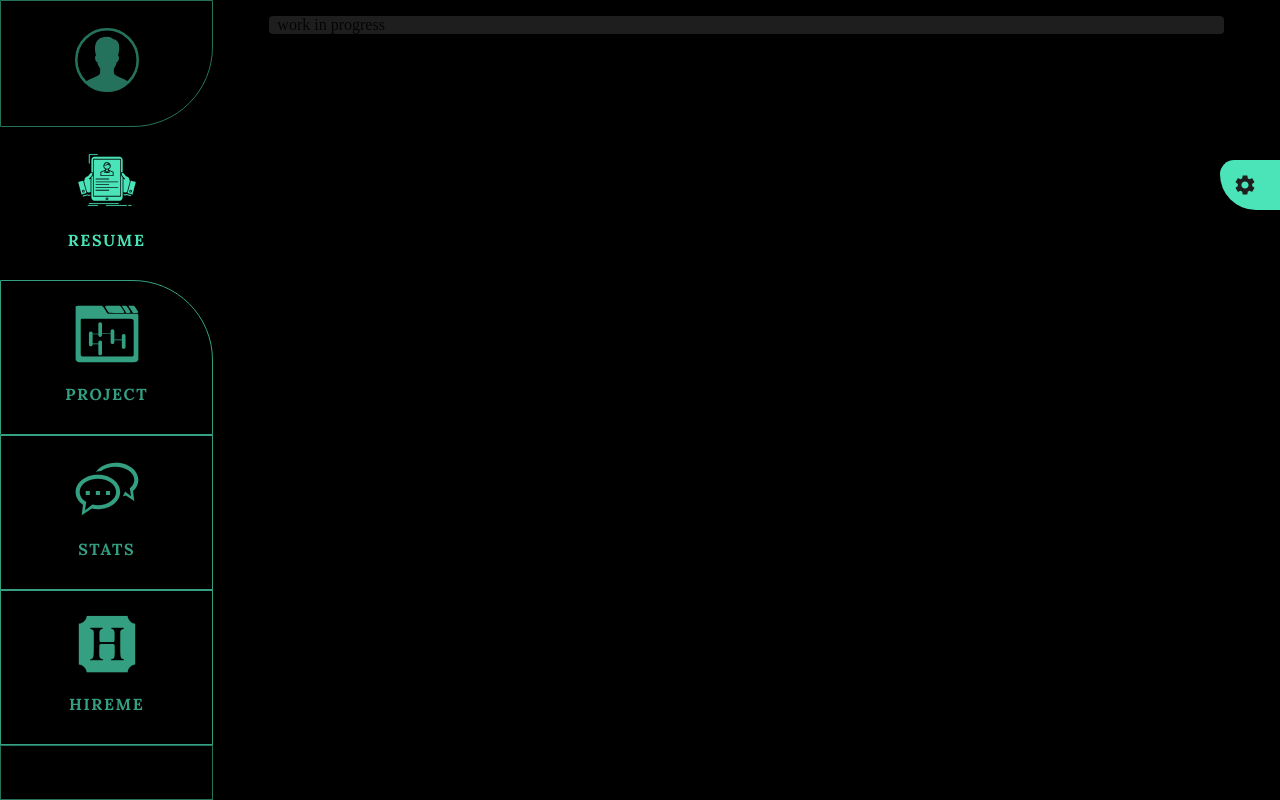
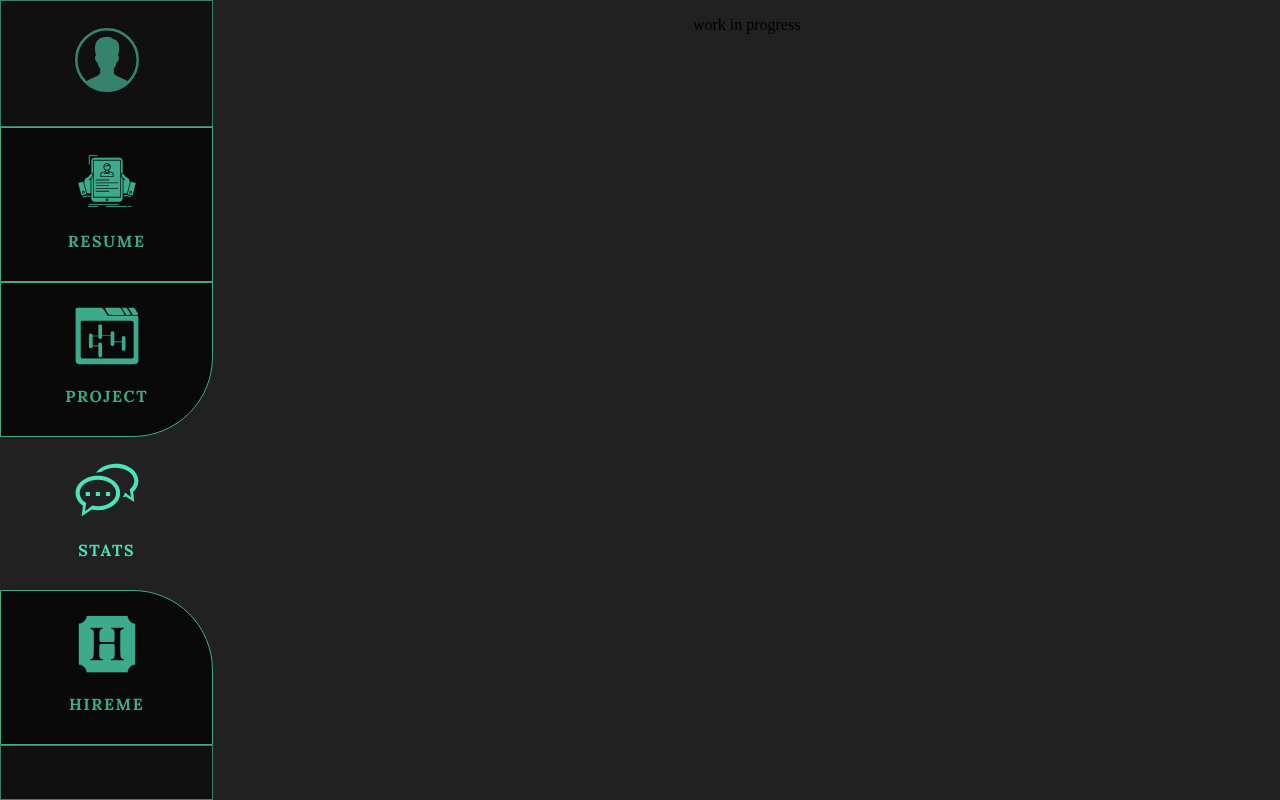
Before and after one commit to fir0j/MyPresenceInInternet, a React (Create React App) app: page /stats in a window 1280 px wide. Built offline with nearby package versions, Linux system fonts and the light colour scheme.

Commit message:
added hybrid navbar

```diff
--- a/public/index.html
+++ b/public/index.html
@@ -31,7 +31,14 @@
     />
     <title>Resume</title>
   </head>
-  <body style="margin: 0; padding: 0; box-sizing: border-box">
+  <style>
+    *:not(svg) {
+      margin: 0;
+      padding: 0;
+      box-sizing: border-box;
+    }
+  </style>
+  <body style="position: relative">
     <noscript>You need to enable JavaScript to run this app.</noscript>
     <div id="root"></div>
     <!--
--- a/src/App.js
+++ b/src/App.js
@@ -1,15 +1,25 @@
 import React, { useState, useEffect } from "react";
-import { createMuiTheme, ThemeProvider } from "@material-ui/core/styles";
-import { useTheme, makeStyles, withStyles } from "@material-ui/core/styles";
-import Grid from "@material-ui/core/Grid";
-import { BrowserRouter, Switch } from "react-router-dom";
+import {
+  ThemeProvider,
+  createMuiTheme,
+  useTheme,
+  makeStyles,
+  withStyles,
+} from "@material-ui/core/styles";
+import { Grid, useMediaQuery, Container, Typography } from "@material-ui/core";
+import { Route } from "react-router-dom";
+
+import { Switch, useLocation } from "react-router-dom";
 import { cyanTheme, goldTheme } from "./customTheme";
+import { animated, useTransition } from "react-spring";
 
 import Navigation from "./components/Navigation.component";
-import Home from "./components/Home.component";
 import SettingPanel from "./components/SettingPanel.component";
-import MobileNav from "./components/MobileNav.component";
-import Hidden from "@material-ui/core/Hidden";
+
+import Resume from "./pages/resume";
+import Project from "./pages/project";
+import Stats from "./pages/stats";
+import HireMe from "./pages/hireme";
 
 const GlobalCss = withStyles({
   // @global is handled by jss-plugin-global.
@@ -24,21 +34,23 @@ const GlobalCss = withStyles({
   },
 })(() => null);
 
-function useLocalStorageState(key, defaultState = "") {
-  const [state, setState] = useState(
-    () => JSON.parse(window.localStorage.getItem("myTheme")) || defaultState
-  );
-
-  useEffect(() => {
-    window.localStorage.setItem(key, JSON.stringify(state));
-  }, [key, state]);
-
-  return [state, setState];
-}
-
 function App() {
   const [myTheme, setMyTheme] = useState(cyanTheme);
   // const [myTheme, setMyTheme] = useLocalStorageState("myTheme", goldTheme);
+  const location = useLocation();
+  const transitions = useTransition(location, {
+    from: {
+      opacity: 0,
+    },
+    enter: {
+      opacity: 1,
+    },
+    leave: {
+      opacity: 0,
+    },
+  });
+
+  const AnimatedSwitch = animated(Switch);
 
   const setTheme = (themeName) => {
     switch (themeName) {
@@ -55,64 +67,47 @@ function App() {
     }
   };
 
+  // function useLocalStorageState(key, defaultState = "") {
+  //   const [state, setState] = useState(
+  //     () => JSON.parse(window.localStorage.getItem("myTheme")) || defaultState
+  //   );
+  //   useEffect(() => {
+  //     window.localStorage.setItem(key, JSON.stringify(state));
+  //   }, [key, state]);
+
+  //   return [state, setState];
+  // }
+
   return (
     <React.Fragment>
       {/* <GlobalCss /> */}
       <ThemeProvider theme={createMuiTheme(myTheme)}>
-        <BrowserRouter>
-          <Switch>
+        {/* {transitions((props, item) => ( */}
+        {/* <AnimatedSwitch location={item}> */}
+        {/* <SettingPanel setTheme={setTheme} /> */}
         <Grid
           container
-              direction="row"
-              justify="center"
-              alignItems="center"
           style={{
-                position: "relative",
+            position: "absolute",
+            inset: 0,
+            width: "100vw",
             height: "100vh",
-                width: "100vw",
+            maxWidth: "100vw",
             maxHeight: "100vh",
-                maxWidth: "2560px",
-                minWidth: "315px",
-              }}
-            >
-              {/* Desktop View */}
-              <Hidden xsDown>
-                <Grid
-                  item
-                  container
-                  style={{
-                    position: "relative",
+            backgroundColor: myTheme.palette.common.backgroundColor,
             flexWrap: "nowrap",
-                    height: "100%",
-                    width: "100%",
           }}
         >
           <Navigation />
-                  <Home />
-                  <SettingPanel setTheme={setTheme} />
+          <Switch>
+            <Route exact path="/" render={(props) => <Resume />} />
+            <Route exact path="/project" render={(props) => <Project />} />
+            <Route exact path="/stats" render={(props) => <Stats />} />
+            <Route exact path="/hireme" render={(props) => <HireMe />} />
+          </Switch>
+          {/* </AnimatedSwitch> */}
+          {/* ))} */}
         </Grid>
-              </Hidden>
-
-              {/* Mobile View */}
-              <Hidden smUp>
-                <Grid
-                  item
-                  container
-                  direction="column"
-                  style={{
-                    height: "100%",
-                    width: "100%",
-                    flexWrap: "nowrap",
-                  }}
-                >
-                  <Home />
-                  <SettingPanel setTheme={setTheme} />
-                  <MobileNav />
-                </Grid>
-              </Hidden>
-            </Grid>
-          </Switch>
-        </BrowserRouter>
       </ThemeProvider>
     </React.Fragment>
   );
--- a/src/components/Home.component.js
+++ b/src/components/Home.component.js
@@ -18,50 +18,10 @@ export default function HomeNav() {
 
   return (
     <React.Fragment>
-      <Grid
-        item
-        container
-        justify="center"
-        alignItems="flex-start"
-        xl={10}
-        lg={10}
-        md={10}
-        sm={10}
-        xs={12}
-        style={{
-          // scroll window
-          // border: "3px solid teal",
-          minWidth: "320px",
-
-          backgroundColor: theme.palette.common.bg,
-          overflowY: "auto",
-          height: "auto",
-          paddingTop: theme.spacing(2),
-          paddingLeft: matchesXL
-            ? matchesLG
-              ? matchesSM
-                ? matchesXS
-                  ? theme.spacing(1)
-                  : theme.spacing(2)
-                : theme.spacing(7)
-              : theme.spacing(20)
-            : undefined,
-          paddingRight: matchesXL
-            ? matchesLG
-              ? matchesSM
-                ? matchesXS
-                  ? theme.spacing(1)
-                  : theme.spacing(2)
-                : theme.spacing(7)
-              : theme.spacing(20)
-            : undefined,
-        }}
-      >
-        <Route exact path="/" render={(props) => <Resume />} />
-        <Route exact path="/project" render={(props) => <Project />} />
-        <Route exact path="/stats" render={(props) => <Stats />} />
-        <Route exact path="/hireme" render={(props) => <HireMe />} />
-      </Grid>
+      <Route exact path="/" render={(props) => <Resume />} />
+      <Route exact path="/project" render={(props) => <Project />} />
+      <Route exact path="/stats" render={(props) => <Stats />} />
+      <Route exact path="/hireme" render={(props) => <HireMe />} />
     </React.Fragment>
   );
 }
--- a/src/components/Navigation.component.js
+++ b/src/components/Navigation.component.js
@@ -1,5 +1,5 @@
 import React, { Fragment, useState, useEffect } from "react";
-import Grid from "@material-ui/core/Grid";
+import { Grid, Hidden, Paper } from "@material-ui/core";
 import { makeStyles, useTheme } from "@material-ui/core/styles";
 import useMediaQuery from "@material-ui/core/useMediaQuery";
 import Tabs from "@material-ui/core/Tabs";
@@ -10,24 +10,21 @@ import { ReactComponent as Resume } from "../assets/resume.svg";
 import { ReactComponent as Hireme } from "../assets/hireme.svg";
 import { ReactComponent as ProjectIcon } from "../assets/projectIcon.svg";
 import { ReactComponent as FeedbackIcon } from "../assets/feedbackIcon.svg";
-import Paper from "@material-ui/core/Paper";
 
 const useStyles = makeStyles((theme) => ({
-  navigationWrapper: {
-    width: "100%",
-    maxWidth: "100%",
-    height: "100vh",
-    maxHeight: "100vh",
-  },
   tabsContainer: {
     width: "100%",
     height: "100%",
+    [theme.breakpoints.down("xs")]: {
+      height: theme.spacing(11),
+    },
     maxWidth: "100%",
     maxHeight: "100%",
+    // border: "1px solid red",
   },
   tab: {
     width: "100%",
-    minWidth: "100px",
+    // minWidth: "100px",
     // minHeight: "100px",
     maxWidth: "100%",
     maxHeight: "100%",
@@ -35,6 +32,7 @@ const useStyles = makeStyles((theme) => ({
     fontSize: "1rem",
     fontWeight: "bold",
   },
+
   iconDimension: {
     width: "96px",
     height: "96px",
@@ -45,6 +43,10 @@ const useStyles = makeStyles((theme) => ({
     [theme.breakpoints.down("md")]: {
       width: "48px",
       height: "48px",
+    },
+    [theme.breakpoints.down("xs")]: {
+      width: "40px",
+      height: "40px",
     },
   },
 
@@ -57,7 +59,7 @@ const useStyles = makeStyles((theme) => ({
     flexBasis: "100%",
     width: "100%",
     height: "100%",
-    backgroundColor: theme.palette.common.bg,
+    // backgroundColor: theme.palette.common.bg,
     // background: `linear-gradient(90deg,${theme.palette.common.color1},${theme.palette.common.color2})`,
     color: theme.palette.accent.main,
   },
@@ -98,11 +100,43 @@ const useStyles = makeStyles((theme) => ({
   tabLabelIcon: {
     paddingTop: "0px",
   },
+  // when orientation is horizontal
+  flexContainer: {
+    width: "100%",
+    maxWidth: "100%",
+    backgroundColor: theme.palette.primary.main,
+    "&>.MuiTab-root": {
+      width: "auto",
+      backgroundColor: theme.palette.common.tab,
+      color: theme.palette.accent.main,
+      [theme.breakpoints.down("xs")]: {
+        fontSize: "0.8rem",
+      },
+      flexGrow: 1,
+      border: `1px solid ${theme.palette.accent.main}`,
+      borderRight: "none",
+      fontWeight: "bold",
+    },
+    "&>.MuiTab-labelIcon": {
+      paddingTop: "2px",
+    },
+
+    "&>.Mui-selected": {
+      backgroundColor: theme.palette.primary.main,
+      position: "relative",
+
+      // "&>.MuiTab-wrapper": {
+      //   width: "100%",
+      //   height: "100%",
+      // },
+    },
+  },
 }));
 
 export default function Navigation() {
   const theme = useTheme();
   const classes = useStyles();
+
   const tabRules = {
     root: classes.tabRoot,
     selected: classes.tabSelected,
@@ -113,6 +147,7 @@ export default function Navigation() {
 
   const [value, setValue] = useState(1);
   const matchesMD = useMediaQuery(theme.breakpoints.down("md"));
+  const matchesXS = useMediaQuery(theme.breakpoints.down("xs"));
 
   useEffect(() => {
     switch (window.location.pathname) {
@@ -122,7 +157,7 @@ export default function Navigation() {
       case "/project":
         setValue(2);
         break;
-      case "/feedback":
+      case "/stats":
         setValue(3);
         break;
       case "/hireme":
@@ -142,16 +177,18 @@ export default function Navigation() {
 
   const verticalTabs = (
     <Tabs
-      orientation="vertical"
+      orientation={matchesXS ? "horizontal" : "vertical"}
       value={value}
       onChange={handleChange}
-      aria-label="Vertical tabs"
+      aria-label={matchesXS ? "horizontal tabs" : "Vertical tabs"}
       classes={{
-        flexContainerVertical: classes.tabsFlexContainerVertical,
+        flexContainer: matchesXS && classes.flexContainer,
+        flexContainerVertical: !matchesXS && classes.tabsFlexContainerVertical,
         indicator: classes.tabsIndicator,
       }}
       className={classes.tabsContainer}
     >
+      <Hidden xsDown>
         <Tab
           label=""
           disabled
@@ -175,7 +212,7 @@ export default function Navigation() {
                 : undefined,
           }}
         />
-
+      </Hidden>
       <Tab
         label="Resume"
         icon={
@@ -196,7 +233,9 @@ export default function Navigation() {
           borderBottomRightRadius:
             value - getIndex(1) === 1
               ? matchesMD
-                ? "40px"
+                ? matchesXS
+                  ? undefined
+                  : "40px"
                 : "80px"
               : undefined,
         }}
@@ -220,13 +259,17 @@ export default function Navigation() {
           borderTopRightRadius:
             value - getIndex(2) === -1
               ? matchesMD
-                ? "40px"
+                ? matchesXS
+                  ? undefined
+                  : "40px"
                 : "80px"
               : undefined,
           borderBottomRightRadius:
             value - getIndex(2) === 1
               ? matchesMD
-                ? "40px"
+                ? matchesXS
+                  ? undefined
+                  : "40px"
                 : "80px"
               : undefined,
         }}
@@ -250,13 +293,17 @@ export default function Navigation() {
           borderTopRightRadius:
             value + getIndex(3) === 5
               ? matchesMD
-                ? "40px"
+                ? matchesXS
+                  ? undefined
+                  : "40px"
                 : "80px"
               : undefined,
           borderBottomRightRadius:
             value + getIndex(3) === 7
               ? matchesMD
-                ? "40px"
+                ? matchesXS
+                  ? undefined
+                  : "40px"
                 : "80px"
               : undefined,
         }}
@@ -280,11 +327,14 @@ export default function Navigation() {
           borderTopRightRadius:
             value + getIndex(4) === 7
               ? matchesMD
-                ? "40px"
+                ? matchesXS
+                  ? undefined
+                  : "40px"
                 : "80px"
               : undefined,
         }}
       />
+      <Hidden xsDown>
         <Tab
           label=""
           disabled
@@ -294,21 +344,48 @@ export default function Navigation() {
             borderTopRightRadius:
               value + getIndex(5) === 9
                 ? matchesMD
-                ? "40px"
+                  ? matchesXS
+                    ? undefined
+                    : "40px"
                   : "80px"
                 : undefined,
             maxHeight: matchesMD ? "60px" : "100px",
           }}
         />
+      </Hidden>
     </Tabs>
   );
 
   return (
     <Fragment>
-      <Grid item container xl={2} lg={2} md={2} xs={2}>
-        <Grid item container className={classes.navigationWrapper}>
+      <Grid
+        item
+        container
+        xs={2}
+        sm={2}
+        md={2}
+        lg={2}
+        xl={2}
+        style={{
+          position: matchesXS ? "fixed" : "relative",
+          bottom: matchesXS ? 0 : undefined,
+          maxWidth: matchesXS ? "100%" : "310px",
+          height: matchesXS ? theme.spacing(10.7) : undefined,
+          zIndex: matchesXS ? 1 : undefined,
+          // border: "1px solid red",
+        }}
+      >
+        <Paper
+          elevation={0}
+          style={{
+            width: "100%",
+            height: matchesXS ? "inherit" : "100vh",
+            maxHeight: matchesXS ? theme.spacing(10.8) : "100vh",
+            backgroundColor: "transparent",
+          }}
+        >
           {verticalTabs}
-        </Grid>
+        </Paper>
       </Grid>
     </Fragment>
   );
--- /dev/null
+++ b/src/components/PageContainer.component.js
@@ -0,0 +1,36 @@
+import React from "react";
+import { Grid, useMediaQuery } from "@material-ui/core";
+import { useTheme } from "@material-ui/core/styles";
+
+const PageContainer = (props) => {
+  const theme = useTheme();
+  const matchesXS = useMediaQuery(theme.breakpoints.down("xs"));
+
+  return (
+    <Grid
+      item
+      container
+      justify="center"
+      style={{
+        overflowY: "scroll",
+        padding: theme.spacing(matchesXS ? 1 : 2),
+      }}
+      xs={matchesXS ? 12 : 10}
+      sm={10}
+      md={10}
+      lg={10}
+      xl={10}
+    >
+      <Grid
+        item
+        container
+        justify="center"
+        style={{ maxWidth: theme.spacing(170) }}
+      >
+        {props.children}
+      </Grid>
+    </Grid>
+  );
+};
+
+export default PageContainer;
--- a/src/components/ShapeDivider.component.js
+++ b/src/components/ShapeDivider.component.js
@@ -78,6 +78,7 @@ function FooterWave() {
         marginRight: -theme.spacing(1),
         borderTopRightRadius: theme.spacing(1),
         borderTopLeftRadius: theme.spacing(1),
+        maxWidth: "100vw",
       }}
     >
       <svg
--- a/src/customTheme.js
+++ b/src/customTheme.js
@@ -36,8 +36,7 @@ const cyanTheme = {
       panelColor: black,
       tab: black,
       bg: black,
-      color2: green,
-      color1: gold,
+      backgroundColor: "#212121",
       filterGrey: "rgb(30, 30, 30)",
       // contrastText: "",
     },
@@ -91,6 +90,12 @@ const cyanTheme = {
       },
     },
   },
+
+  props: {
+    MuiTab: {
+      disableRipple: true,
+    },
+  },
 };
 
 const goldTheme = {
@@ -116,6 +121,7 @@ const goldTheme = {
       offWhite: offWhite,
       panelColor: black,
       tab: black,
+      backgroundColor: "#212121",
       bg: grey[900],
       filterGrey: "rgb(30, 30, 30)",
       color1: gold,
--- a/src/index.js
+++ b/src/index.js
@@ -1,10 +1,13 @@
 import React from "react";
 import ReactDOM from "react-dom";
+import { BrowserRouter } from "react-router-dom";
 import App from "./App";
 
 ReactDOM.render(
   <React.StrictMode>
-    <App />
+    <BrowserRouter>
+      <App />
+    </BrowserRouter>
   </React.StrictMode>,
   document.getElementById("root")
 );
--- a/src/pages/hireme.jsx
+++ b/src/pages/hireme.jsx
@@ -1,12 +1,7 @@
-import React, { Fragment } from "react";
+import React from "react";
 import Grid from "@material-ui/core/Grid";
+import PageContainer from "../components/PageContainer.component";
 
 export default function HireMe() {
-  return (
-    <Fragment>
-      <Grid item container style={{ height: "100vh" }}>
-        Hireme Page
-      </Grid>
-    </Fragment>
-  );
+  return <PageContainer>work in progress</PageContainer>;
 }
--- a/src/pages/stats.jsx
+++ b/src/pages/stats.jsx
@@ -1,4 +1,5 @@
 import React, { Fragment } from "react";
+import PageContainer from "../components/PageContainer.component";
 import {
   makeStyles,
   useTheme,
@@ -15,24 +16,5 @@ export default function ShapeDivider() {
   const theme = useTheme();
   const matchesXS = useMediaQuery(theme.breakpoints.down("xs"));
 
-  return (
-    <Fragment>
-      <Grid item container>
-        <Paper
-          elevation={5}
-          style={{
-            position: "relative",
-            width: "100%",
-            height: "auto",
-            backgroundColor: theme.palette.primary.main,
-            paddingLeft: theme.spacing(1),
-            paddingRight: theme.spacing(1),
-            marginBottom: theme.spacing(matchesXS ? 20 : 10),
-          }}
-        >
-          work in progress
-        </Paper>
-      </Grid>
-    </Fragment>
-  );
+  return <PageContainer>work in progress</PageContainer>;
 }
```
Also changed, not shown: src/pages/project.jsx (+3 -4 lines), src/pages/resume.jsx (+23 -29 lines). Lines whose indentation alone changed are shown as unchanged.
